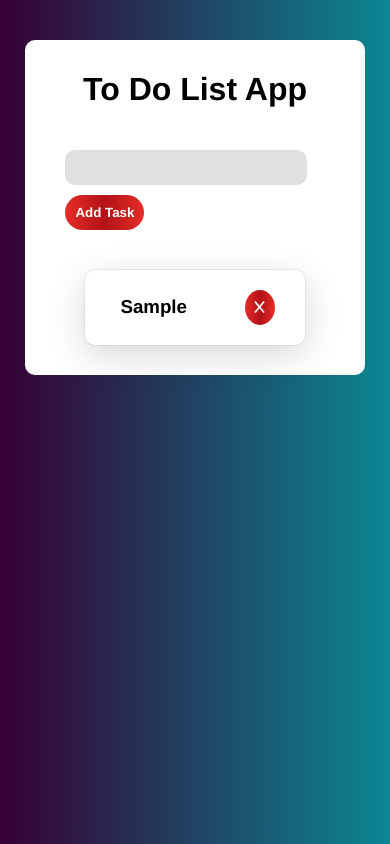
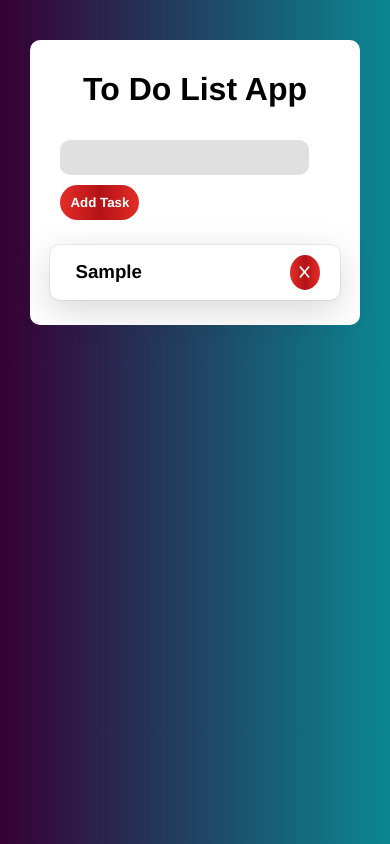
Before and after one commit to Derrarabdelillah/ToDoApp_js, a plain HTML site: page index.html in a window 390 px wide. Both pictures are taken after typing "Sample" into the empty fields and a click on the input "Add Task". Drawn offline with Linux system fonts and the light colour scheme.

Commit message:
The Project Is done

```diff
--- a/style.css
+++ b/style.css
@@ -74,7 +74,6 @@ input {
     gap: 10px;
     padding: 20px 30px;
     border-radius: 10px;
-    cursor: pointer;
     box-shadow: rgba(0, 0, 0, 0.16) 0px 10px 36px 0px, rgba(0, 0, 0, 0.06) 0px 0px 0px 1px;
 }
 
@@ -110,11 +109,11 @@ i {
 }
 
 
-@media (max-width: 400px) {
+@media (max-width: 700px) {
     .form {
         display: block;
         place-items: center;
-        padding: 20px;
+        padding: 10px 15px;
         overflow: hidden;
     }
 
@@ -129,8 +128,17 @@ i {
     }
 
     .container {
+        padding: 10px 15px;
+    }
+
+    .list {
         padding: 10px 20px;
     }
 
-
+    .tasks {
+        padding: 5px;
+    }
+    h3 {
+        width: 100%;
+    }
 }
```
